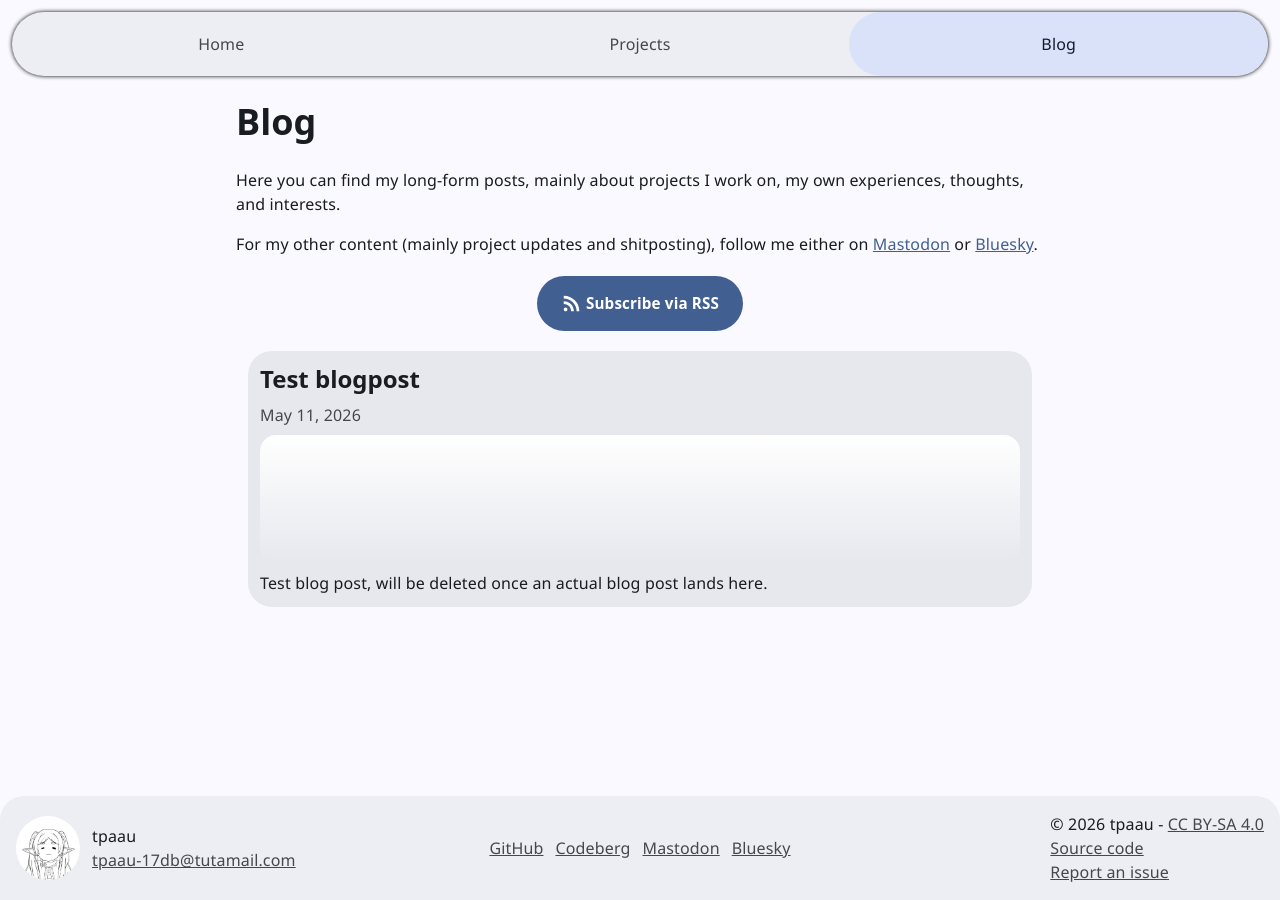
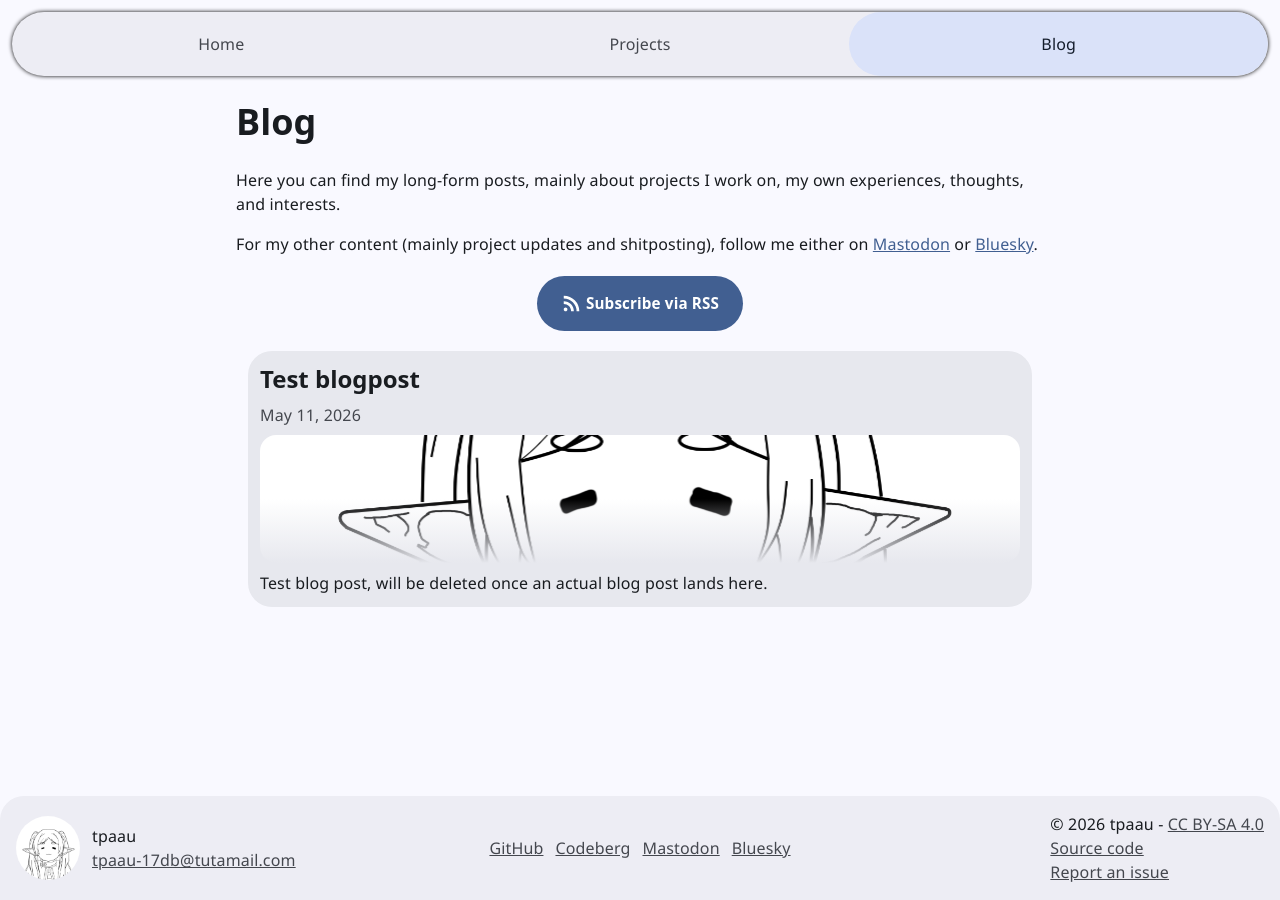
Before and after one commit to tpaau/tpaau.dev, a Jekyll site: the page built from content/BLOG.md, in a window 1280 px wide. Built offline with Jekyll 4.4.1, drawn with Linux system fonts in a browser that asks for light colours.

Commit message:
Update blog card and project table

```diff
--- a/_includes/widgets/blog-card.html
+++ b/_includes/widgets/blog-card.html
@@ -5,5 +5,10 @@
         class="card-img"
         style="--bg-image: url({{ include.image }});">
     </div>
+    <div align="center">
+        {%- for tag in include.tags -%}
+            {% include widgets/common/tag.html label=tag icon="price" %}
+        {%- endfor -%}
+    </div>
     <p>{{ include.summary }}</p>
 </a>
--- a/_includes/widgets/project-table.html
+++ b/_includes/widgets/project-table.html
@@ -2,9 +2,11 @@
     <tr>
         <th>Languages</th>
         <th>Repo</th>
+        <th>License</th>
     </tr>
     <tr>
         <td>{{ include.languages }}</td>
         <td><a href="{{ include.repo }}">{{ include.repo }}</a></td>
+        <td><p>{{ include.license }}</p></td>
     </tr>
 </table>
--- a/assets/css/main.css
+++ b/assets/css/main.css
@@ -263,11 +263,12 @@
     height: var(--card-img-size);
     background-image:
         linear-gradient(to bottom,
-            transparent 0%,
+            transparent 50%,
             var(--surface-container-high) 100%
         ),
         var(--bg-image);
 
+    background-position: center;
     background-size: cover;
     margin-bottom: var(--spacing-small);
     border-radius: var(--radius-regular);
```
